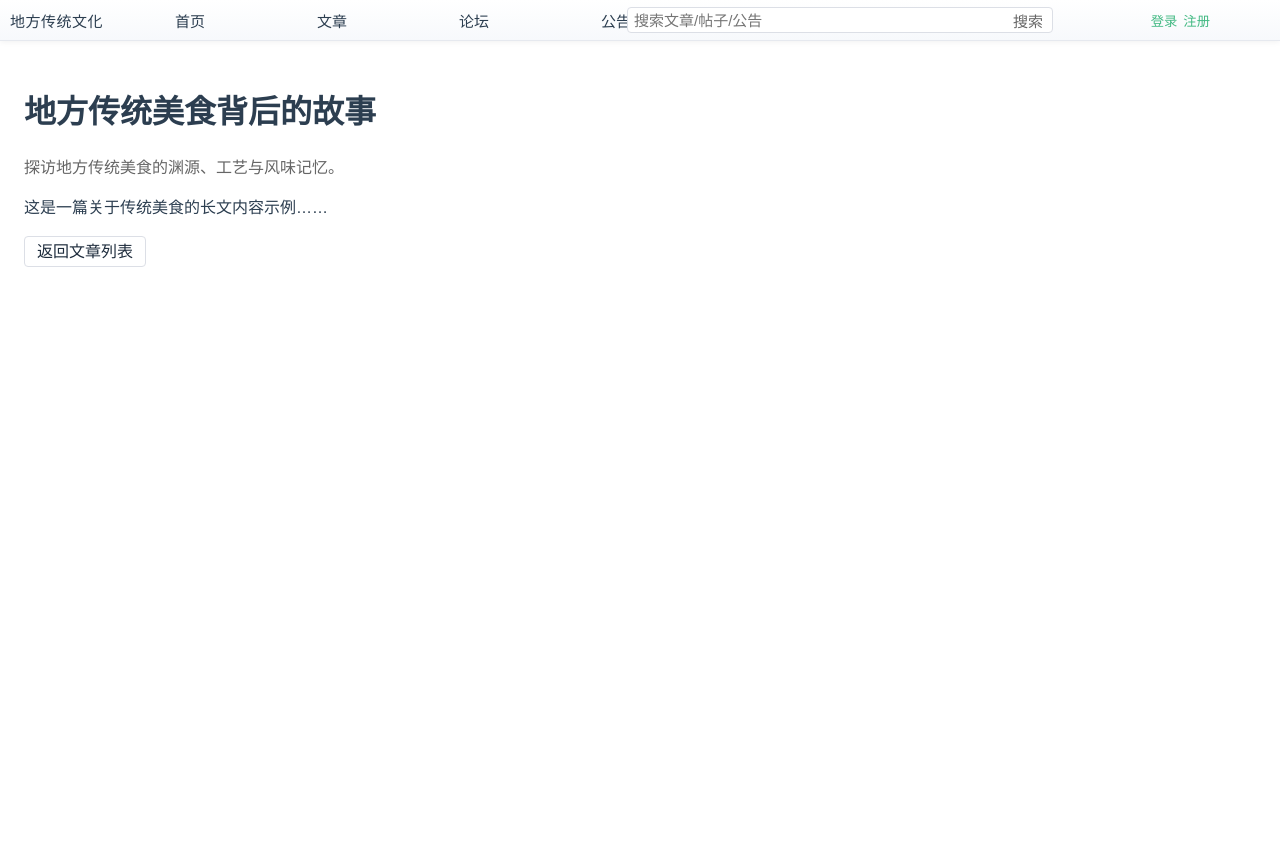
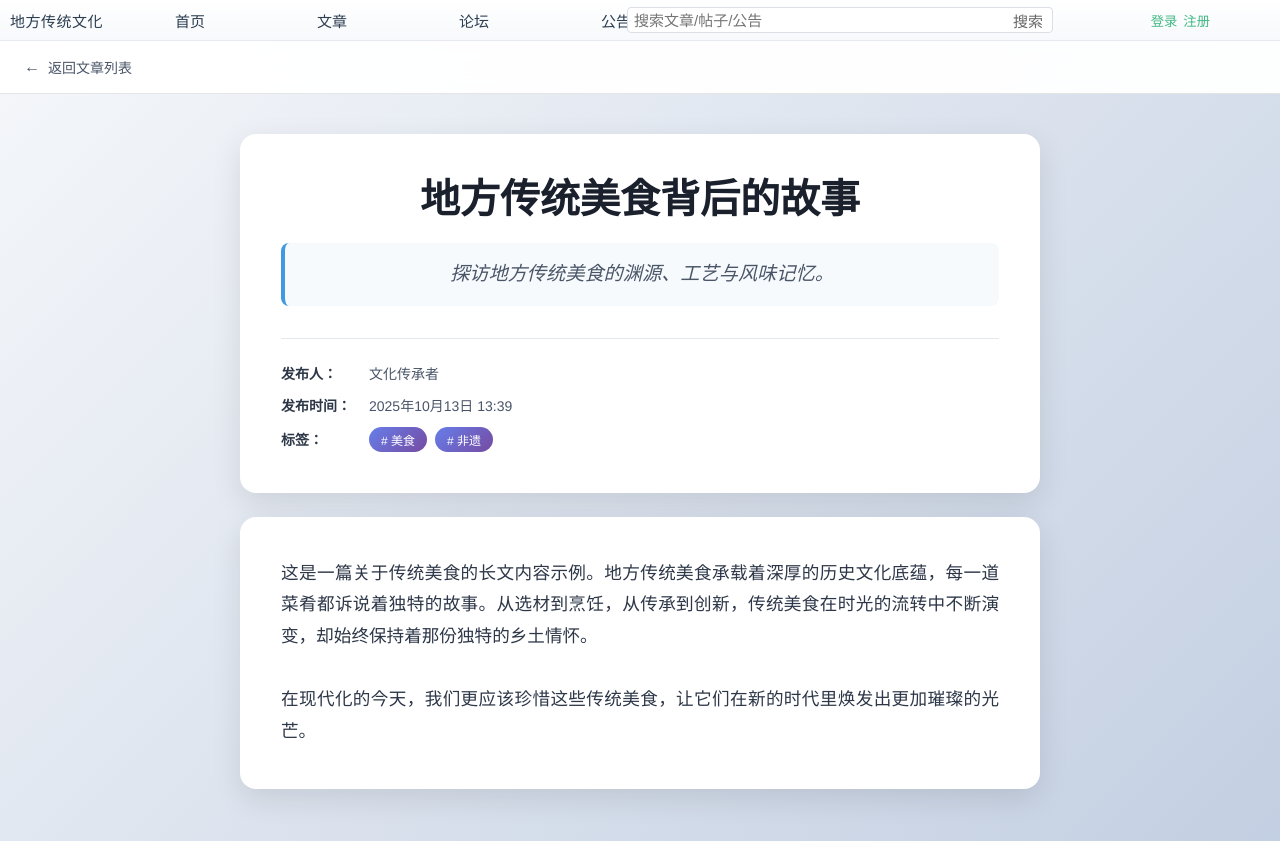
Before and after one commit to LXY804/localculture, a Vue app in the folder vue2-app/: page /#/articles/1 in a window 1280 px wide. Before the commit the page ends 800 px from the top, so only its background shows below. Built offline with nearby package versions, Linux system fonts and the light colour scheme.

Commit message:
完善文章详情页面
重新设计了文章详情页面，并将返回按钮移到左上方，同时显示发布人和发布时间，还添加了格式化日期的方法，以及更新发布文章表单，确保新发布的文章也包含作者信息。

```diff
--- a/vue2-app/src/data/articles.js
+++ b/vue2-app/src/data/articles.js
@@ -4,24 +4,27 @@ export default [
     id: '1',
     title: '地方传统美食背后的故事',
     summary: '探访地方传统美食的渊源、工艺与风味记忆。',
-    content: '这是一篇关于传统美食的长文内容示例……',
+    content: '这是一篇关于传统美食的长文内容示例。地方传统美食承载着深厚的历史文化底蕴，每一道菜肴都诉说着独特的故事。从选材到烹饪，从传承到创新，传统美食在时光的流转中不断演变，却始终保持着那份独特的乡土情怀。\n\n在现代化的今天，我们更应该珍惜这些传统美食，让它们在新的时代里焕发出更加璀璨的光芒。',
     tags: ['美食', '非遗'],
+    author: '文化传承者',
     date: '2025-10-13T13:39:53',
   },
   {
     id: '2',
     title: '木版年画的传承与创新',
     summary: '解析木版年画的发展脉络与当代传承创新案例。',
-    content: '这是一篇关于木版年画的长文内容示例……',
+    content: '这是一篇关于木版年画的长文内容示例。木版年画作为中国传统民间艺术的重要组成部分，承载着丰富的文化内涵和艺术价值。从传统的制作工艺到现代的创新发展，木版年画在传承中不断焕发新的生命力。\n\n当代艺术家们在保持传统技艺的基础上，融入了现代元素，让这一古老的艺术形式在新时代里绽放出更加绚烂的光彩。',
     tags: ['技艺', '年画'],
+    author: '艺术研究者',
     date: '2025-10-13T13:49:53',
   },
   {
     id: '3',
     title: '民俗节庆与社区凝聚力',
     summary: '民俗节庆如何加强社区连接与文化认同。',
-    content: '这是一篇关于民俗节庆的长文内容示例……',
+    content: '这是一篇关于民俗节庆的长文内容示例。民俗节庆是社区文化的重要组成部分，它们不仅传承着历史记忆，更在当代社会中发挥着凝聚人心的作用。通过参与节庆活动，社区居民能够增进彼此的了解，强化文化认同感。\n\n在现代快节奏的生活中，民俗节庆为我们提供了一个回归传统、感受文化魅力的重要平台。',
     tags: ['民俗', '节庆'],
+    author: '社区文化工作者',
     date: '2025-10-13T12:39:53',
   },
 ]
--- a/vue2-app/src/views/ArticleDetail.vue
+++ b/vue2-app/src/views/ArticleDetail.vue
@@ -1,16 +1,53 @@
 <template>
   <div class="page">
-    <h1>{{ article ? article.title : '文章详情' }}</h1>
+    <!-- 返回按钮 -->
+    <div class="back-section">
+      <router-link class="back-btn" :to="{ name: 'articles' }">
+        <span class="back-icon">←</span>
+        返回文章列表
+      </router-link>
+    </div>
+
     <template v-if="article">
-      <p class="summary">{{ article.summary }}</p>
-      <div class="content">{{ article.content }}</div>
-      <div class="actions">
-        <router-link class="btn" :to="{ name: 'articles' }">返回文章列表</router-link>
+      <!-- 文章内容区域 -->
+      <div class="article-container">
+        <!-- 文章头部 -->
+        <header class="article-header">
+          <h1 class="article-title">{{ article.title }}</h1>
+          <p class="article-summary">{{ article.summary }}</p>
+
+          <!-- 文章元信息 -->
+          <div class="article-meta">
+            <div class="meta-item">
+              <span class="meta-label">发布人：</span>
+              <span class="meta-value">{{ article.author || '匿名用户' }}</span>
+            </div>
+            <div class="meta-item">
+              <span class="meta-label">发布时间：</span>
+              <span class="meta-value">{{ formatDate(article.date) }}</span>
+            </div>
+            <div class="meta-item" v-if="article.tags && article.tags.length">
+              <span class="meta-label">标签：</span>
+              <div class="tags">
+                <span v-for="tag in article.tags" :key="tag" class="tag"># {{ tag }}</span>
+              </div>
+            </div>
+          </div>
+        </header>
+
+        <!-- 文章正文 -->
+        <div class="article-content">
+          <div class="content-text">{{ article.content }}</div>
+        </div>
       </div>
     </template>
-    <p v-else>未找到该文章。</p>
+
+    <div v-else class="not-found">
+      <h2>未找到该文章</h2>
+      <p>请检查文章链接是否正确</p>
+      <router-link class="btn" :to="{ name: 'articles' }">返回文章列表</router-link>
+    </div>
   </div>
-
 </template>
 
 <script>
@@ -23,15 +60,219 @@ export default {
       const targetId = this.$route.params.id || this.id
       return articles.find(a => a.id === String(targetId)) || null
     }
+  },
+  methods: {
+    formatDate(iso) {
+      if (!iso) return ''
+      const d = new Date(iso)
+      const p = (n) => String(n).padStart(2, '0')
+      return `${d.getFullYear()}年${p(d.getMonth()+1)}月${p(d.getDate())}日 ${p(d.getHours())}:${p(d.getMinutes())}`
+    }
   }
 }
 </script>
 
 <style scoped>
-.page { padding: 24px; }
-.summary { color: #666; margin: 8px 0 16px; }
-.content { white-space: pre-wrap; line-height: 1.75; }
-.actions { margin-top: 16px; }
-.btn { border: 1px solid #dcdfe6; background: #fff; border-radius: 4px; padding: 6px 12px; cursor: pointer; text-decoration: none; color: #1f2d3d; }
-.btn:hover { background: #f2f3f5; }
+.page {
+  min-height: 100vh;
+  background: linear-gradient(135deg, #f5f7fa 0%, #c3cfe2 100%);
+  padding: 0;
+}
+
+/* 返回按钮区域 */
+.back-section {
+  position: sticky;
+  top: 0;
+  background: rgba(255, 255, 255, 0.95);
+  backdrop-filter: blur(10px);
+  border-bottom: 1px solid rgba(0, 0, 0, 0.1);
+  padding: 16px 24px;
+  z-index: 100;
+}
+
+.back-btn {
+  display: inline-flex;
+  align-items: center;
+  gap: 8px;
+  color: #4a5568;
+  text-decoration: none;
+  font-size: 14px;
+  font-weight: 500;
+  transition: all 0.2s ease;
+}
+
+.back-btn:hover {
+  color: #2d3748;
+  transform: translateX(-2px);
+}
+
+.back-icon {
+  font-size: 16px;
+  font-weight: bold;
+}
+
+/* 文章容器 */
+.article-container {
+  max-width: 800px;
+  margin: 0 auto;
+  padding: 40px 24px;
+}
+
+/* 文章头部 */
+.article-header {
+  background: #ffffff;
+  border-radius: 16px;
+  padding: 40px;
+  margin-bottom: 24px;
+  box-shadow: 0 10px 30px rgba(0, 0, 0, 0.1);
+  border: 1px solid rgba(255, 255, 255, 0.2);
+}
+
+.article-title {
+  font-size: 2.5rem;
+  font-weight: 700;
+  color: #1a202c;
+  line-height: 1.2;
+  margin: 0 0 20px 0;
+  text-align: center;
+}
+
+.article-summary {
+  font-size: 1.2rem;
+  color: #4a5568;
+  line-height: 1.6;
+  text-align: center;
+  margin: 0 0 32px 0;
+  font-style: italic;
+  border-left: 4px solid #4299e1;
+  padding-left: 20px;
+  background: #f7fafc;
+  padding: 16px 20px;
+  border-radius: 8px;
+}
+
+/* 文章元信息 */
+.article-meta {
+  display: flex;
+  flex-direction: column;
+  gap: 12px;
+  padding-top: 24px;
+  border-top: 1px solid #e2e8f0;
+}
+
+.meta-item {
+  display: flex;
+  align-items: center;
+  gap: 8px;
+  flex-wrap: wrap;
+}
+
+.meta-label {
+  font-weight: 600;
+  color: #2d3748;
+  font-size: 14px;
+  min-width: 80px;
+}
+
+.meta-value {
+  color: #4a5568;
+  font-size: 14px;
+}
+
+.tags {
+  display: flex;
+  gap: 8px;
+  flex-wrap: wrap;
+}
+
+.tag {
+  background: linear-gradient(135deg, #667eea 0%, #764ba2 100%);
+  color: white;
+  padding: 4px 12px;
+  border-radius: 20px;
+  font-size: 12px;
+  font-weight: 500;
+}
+
+/* 文章正文 */
+.article-content {
+  background: #ffffff;
+  border-radius: 16px;
+  padding: 40px;
+  box-shadow: 0 10px 30px rgba(0, 0, 0, 0.1);
+  border: 1px solid rgba(255, 255, 255, 0.2);
+}
+
+.content-text {
+  font-size: 1.1rem;
+  line-height: 1.8;
+  color: #2d3748;
+  white-space: pre-wrap;
+  text-align: justify;
+}
+
+/* 未找到文章 */
+.not-found {
+  max-width: 600px;
+  margin: 80px auto;
+  text-align: center;
+  background: #ffffff;
+  border-radius: 16px;
+  padding: 60px 40px;
+  box-shadow: 0 10px 30px rgba(0, 0, 0, 0.1);
+}
+
+.not-found h2 {
+  color: #2d3748;
+  margin-bottom: 16px;
+  font-size: 1.8rem;
+}
+
+.not-found p {
+  color: #4a5568;
+  margin-bottom: 24px;
+  font-size: 1.1rem;
+}
+
+.btn {
+  display: inline-block;
+  background: linear-gradient(135deg, #667eea 0%, #764ba2 100%);
+  color: white;
+  text-decoration: none;
+  padding: 12px 24px;
+  border-radius: 8px;
+  font-weight: 500;
+  transition: all 0.2s ease;
+  border: none;
+  cursor: pointer;
+}
+
+.btn:hover {
+  transform: translateY(-2px);
+  box-shadow: 0 8px 20px rgba(102, 126, 234, 0.3);
+}
+
+/* 响应式设计 */
+@media (max-width: 768px) {
+  .article-container {
+    padding: 20px 16px;
+  }
+
+  .article-header,
+  .article-content {
+    padding: 24px;
+  }
+
+  .article-title {
+    font-size: 2rem;
+  }
+
+  .article-summary {
+    font-size: 1.1rem;
+  }
+
+  .back-section {
+    padding: 12px 16px;
+  }
+}
 </style>
--- a/vue2-app/src/views/Articles.vue
+++ b/vue2-app/src/views/Articles.vue
@@ -85,7 +85,12 @@ export default {
     },
     handlePublish(payload) {
       const newId = String(Date.now())
-      const newArticle = { id: newId, date: new Date().toISOString(), ...payload }
+      const newArticle = {
+        id: newId,
+        date: new Date().toISOString(),
+        author: this.$store.getters.username || '匿名用户',
+        ...payload
+      }
       this.list.unshift(newArticle)
       this.closePublish()
       this.$nextTick(() => {
```
